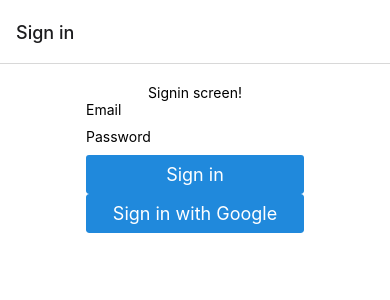
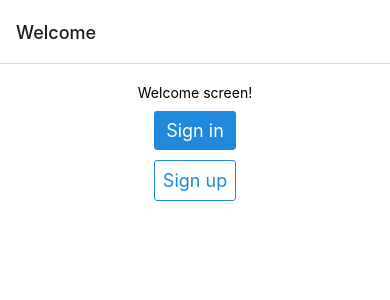
Before and after one commit to Schotsl/Disposable-expo, a React Native app: screen / in a window 390 px wide. Shown: the top 300 px of the page. Built offline with nearby package versions, Linux system fonts and the light colour scheme; no server answers.

Commit message:
🐛 Fixed screen order

```diff
--- a/navigation/signedOut.tsx
+++ b/navigation/signedOut.tsx
@@ -13,8 +13,8 @@
   return (
     <NavigationContainer>
       <Stack.Navigator>
+        <Stack.Screen name="Welcome" component={ScreenWelcome} />
         <Stack.Screen name="Sign in" component={ScreenLogin} />
-        <Stack.Screen name="Welcome" component={ScreenWelcome} />
         <Stack.Screen name="Sign up" component={ScreenRegister} />
       </Stack.Navigator>
     </NavigationContainer>
```
